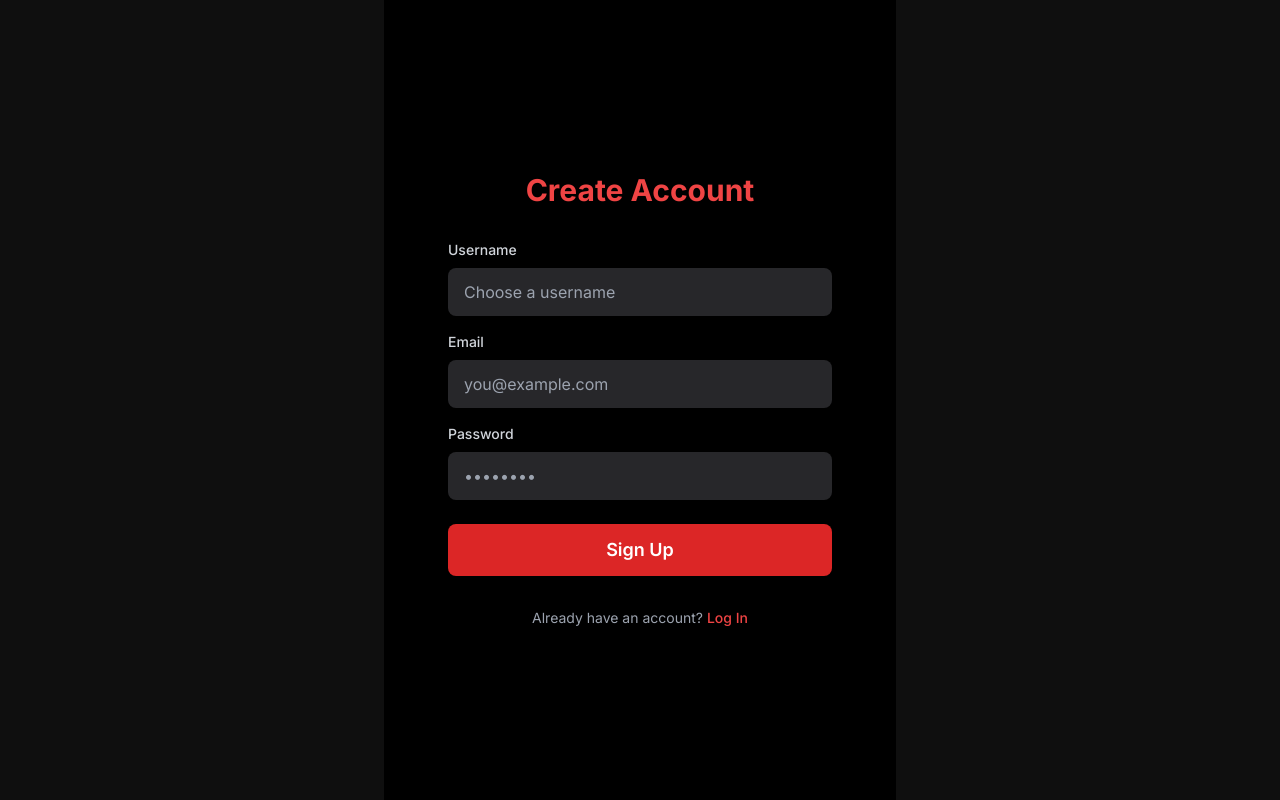
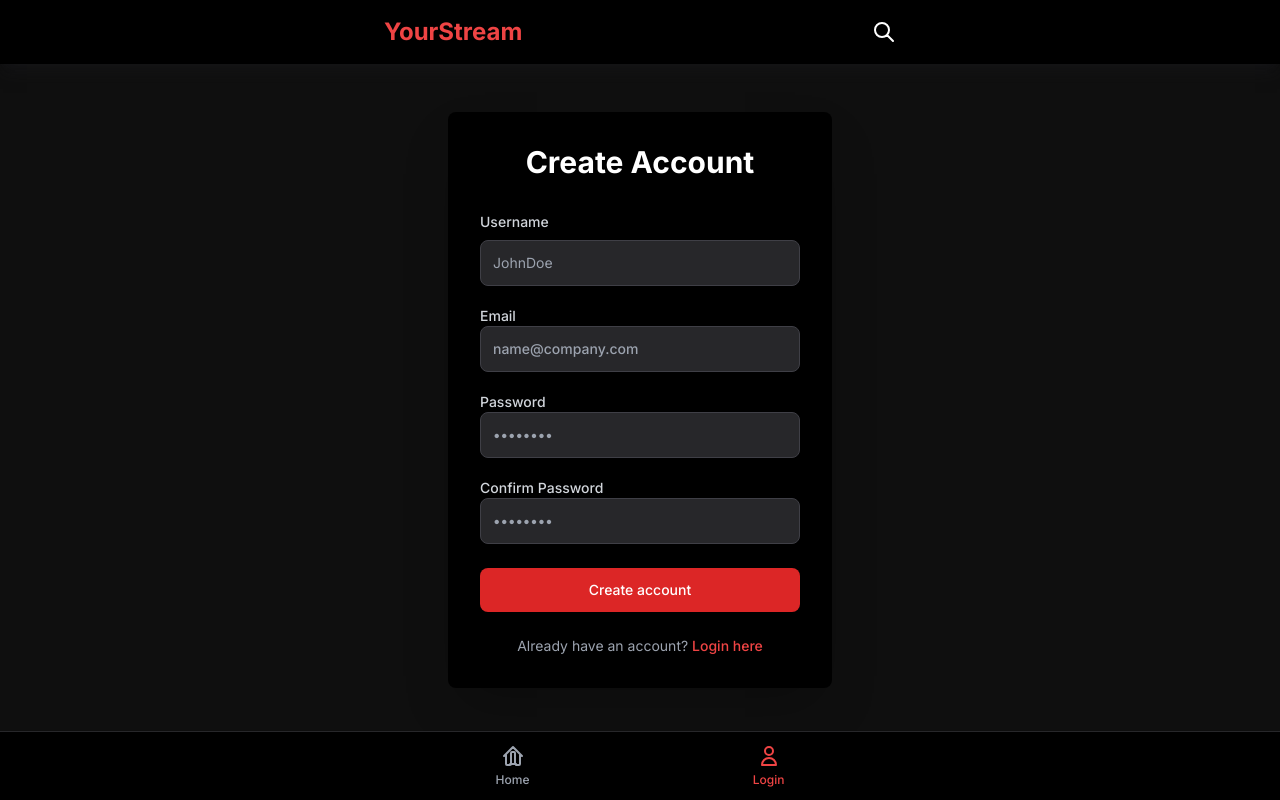
Before and after one commit to Appureddy143/infinity, a PHP site: page /register.php in a window 1280 px wide. Run offline with PHP 8.4, Linux system fonts and the light colour scheme; some libraries are stand-ins or nearby versions.

Commit message:
Update register.php

```diff
--- a/register.php
+++ b/register.php
@@ -1,58 +1,55 @@
 <?php
     session_start();
-    require_once 'db_connect.php';
-
-    // If user is already logged in, redirect to home
+    // If user is already logged in, redirect to profile
     if (isset($_SESSION['user_id'])) {
-        header("Location: index.php");
+        header("Location: profile.php");
         exit;
     }
 
+    require_once 'db_connect.php';
     $error = '';
     $success = '';
 
     if ($_SERVER["REQUEST_METHOD"] == "POST") {
-        $username = trim($_POST['username'] ?? '');
-        $email = trim($_POST['email'] ?? '');
-        $password = $_POST['password'] ?? '';
+        $username = trim($_POST['username']);
+        $email = trim($_POST['email']);
+        $password = $_POST['password'];
+        $password_confirm = $_POST['password_confirm'];
 
-        // --- Validation ---
         if (empty($username) || empty($email) || empty($password)) {
-            $error = 'Please fill in all fields.';
+            $error = "Please fill in all fields.";
+        } elseif ($password !== $password_confirm) {
+            $error = "Passwords do not match.";
+        } elseif (strlen($password) < 8) {
+            $error = "Password must be at least 8 characters long.";
         } elseif (!filter_var($email, FILTER_VALIDATE_EMAIL)) {
-            $error = 'Invalid email format.';
-        } elseif (strlen($password) < 6) {
-            $error = 'Password must be at least 6 characters long.';
+            $error = "Invalid email format.";
         } else {
             try {
                 // Check if email already exists
                 $stmt = $pdo->prepare("SELECT user_id FROM users WHERE email = ?");
                 $stmt->execute([$email]);
                 if ($stmt->fetch()) {
-                    $error = 'This email address is already registered.';
+                    $error = "An account with this email already exists.";
                 } else {
                     // Hash the password
-                    $hashed_password = password_hash($password, PASSWORD_DEFAULT);
+                    $password_hash = password_hash($password, PASSWORD_DEFAULT);
 
-                    // Insert new user (default is_admin to false)
-                    $stmt_insert = $pdo->prepare("INSERT INTO users (username, email, password) VALUES (?, ?, ?)");
-                    $stmt_insert->execute([$username, $email, $hashed_password]);
+                    // Insert new user
+                    $stmt = $pdo->prepare("INSERT INTO users (username, email, password_hash) VALUES (?, ?, ?)");
+                    $stmt->execute([$username, $email, $password_hash]);
 
-                    // Get the new user ID
-                    $user_id = $pdo->lastInsertId();
-
-                    // Automatically log the user in
-                    $_SESSION['user_id'] = $user_id;
-                    $_SESSION['username'] = $username;
-                    $_SESSION['is_admin'] = false; // Default for new registration
-
-                    // Redirect to home page
-                    header("Location: index.php");
-                    exit;
+                    $success = "Registration successful! You can now log in.";
+                    // Optionally, log the user in directly
+                    // $_SESSION['user_id'] = $pdo->lastInsertId();
+                    // $_SESSION['username'] = $username;
+                    // $_SESSION['is_admin'] = false; // Default
+                    // header("Location: index.php");
+                    // exit;
                 }
             } catch (PDOException $e) {
                 error_log($e->getMessage());
-                $error = 'An error occurred during registration. Please try again.';
+                $error = "A database error occurred. Please try again.";
             }
         }
     }
@@ -66,52 +63,106 @@
     <script src="https://cdn.tailwindcss.com"></script>
     <link href="https://fonts.googleapis.com/css2?family=Inter:wght@400;500;600;700&display=swap" rel="stylesheet">
     <style>
-        body {
-            font-family: 'Inter', sans-serif;
-            background-color: #0f0f0f;
-            color: #ffffff;
-        }
+        body { font-family: 'Inter', sans-serif; background-color: #0f0f0f; color: #ffffff; }
     </style>
 </head>
-<body class="antialiased">
+<body class="antialiased pb-24">
 
-    <div class="container mx-auto max-w-lg min-h-screen bg-black flex flex-col items-center justify-center p-6">
+    <!-- Header -->
+    <header class="bg-black sticky top-0 z-50 py-4 px-4 shadow-lg shadow-zinc-900/50">
+        <div class="container mx-auto max-w-lg flex justify-between items-center">
+            <h1 class="text-2xl font-bold text-red-500">YourStream</h1>
+            <!-- Search Icon -->
+            <button id="search-btn" class="text-white hover:text-red-500 transition-colors duration-200">
+                <svg xmlns="http://www.w3.org/2000/svg" class="h-6 w-6" fill="none" viewBox="0 0 24 24" stroke="currentColor">
+                    <path stroke-linecap="round" stroke-linejoin="round" stroke-width="2" d="M21 21l-6-6m2-5a7 7 0 11-14 0 7 7 0 0114 0z" />
+                </svg>
+            </button>
+        </div>
+    </header>
 
-        <h1 class="text-3xl font-bold text-red-500 mb-8">Create Account</h1>
+    <!-- Search Bar (Hidden by default) -->
+    <div id="search-bar" class="hidden bg-zinc-900 p-4 sticky top-[64px] z-40">
+        <form action="search.php" method="GET" class="container mx-auto max-w-lg">
+            <input type="search" name="q" class="w-full bg-zinc-800 text-white placeholder-gray-400 rounded-lg py-3 px-4 focus:outline-none focus:ring-2 focus:ring-red-500" placeholder="Search for movies or series...">
+        </form>
+    </div>
 
-        <form action="register.php" method="POST" class="w-full max-w-sm">
+    <!-- Main Content -->
+    <main class="container mx-auto max-w-lg p-4 pt-12">
+        <div class="bg-black p-8 rounded-lg shadow-2xl max-w-sm mx-auto">
+            <h2 class="text-3xl font-bold text-center text-white mb-8">Create Account</h2>
 
             <?php if ($error): ?>
-                <div class="bg-red-900 border border-red-700 text-red-100 px-4 py-3 rounded-lg relative mb-4" role="alert">
+                <div class="bg-red-900 border border-red-700 text-red-100 px-4 py-3 rounded-lg relative mb-6" role="alert">
                     <span class="block sm:inline"><?php echo htmlspecialchars($error); ?></span>
                 </div>
             <?php endif; ?>
 
-            <div class="mb-4">
-                <label for="username" class="block text-sm font-medium text-gray-300 mb-2">Username</label>
-                <input type="text" id="username" name="username" class="w-full bg-zinc-800 text-white placeholder-gray-400 rounded-lg py-3 px-4 focus:outline-none focus:ring-2 focus:ring-red-500" placeholder="Choose a username" required>
+            <?php if ($success): ?>
+                <div classm="bg-green-900 border border-green-700 text-green-100 px-4 py-3 rounded-lg relative mb-6" role="alert">
+                    <span class="block sm:inline"><?php echo htmlspecialchars($success); ?></span>
+                    <a href="login.php" class="block text-center mt-2 font-semibold text-green-200 hover:text-white">Go to Login &rarr;</a>
                 </div>
-
-            <div class="mb-4">
-                <label for="email" class="block text-sm font-medium text-gray-300 mb-2">Email</label>
-                <input type="email" id="email" name="email" class="w-full bg-zinc-800 text-white placeholder-gray-400 rounded-lg py-3 px-4 focus:outline-none focus:ring-2 focus:ring-red-500" placeholder="you@example.com" required>
+            <?php else: ?>
+                <form action="register.php" method="POST">
+                    <div class="mb-5">
+                        <label for="username" class="block mb-2 text-sm font-medium text-gray-300">Username</label>
+                        <input type="text" id="username" name="username" class="bg-zinc-800 border border-zinc-700 text-white text-sm rounded-lg focus:ring-red-500 focus:border-red-500 block w-full p-3" placeholder="JohnDoe" required>
                     </div>
-
+                    <div class="mb-5">
+                        <label for="email" class="block mb-2 text-sm font-medium text-gray-300">Email</lebel>
+                        <input type="email" id="email" name="email" class="bg-zinc-800 border border-zinc-700 text-white text-sm rounded-lg focus:ring-red-500 focus:border-red-500 block w-full p-3" placeholder="name@company.com" required>
+                    </div>
+                    <div class="mb-5">
+                        <label for="password" class="block mb-2 text-sm font-medium text-gray-300">Password</lebel>
+                        <input type="password" id="password" name="password" class="bg-zinc-800 border border-zinc-700 text-white text-sm rounded-lg focus:ring-red-500 focus:border-red-500 block w-full p-3" placeholder="••••••••" required>
+                    </div>
                     <div class="mb-6">
-                <label for="password" class="block text-sm font-medium text-gray-300 mb-2">Password</label>
-                <input type="password" id="password" name="password" class="w-full bg-zinc-800 text-white placeholder-gray-400 rounded-lg py-3 px-4 focus:outline-none focus:ring-2 focus:ring-red-500" placeholder="••••••••" required>
+                        <label for="password_confirm" class="block mb-2 text-sm font-medium text-gray-300">Confirm Password</lebel>
+                        <input type="password" id="password_confirm" name="password_confirm" class="bg-zinc-800 border border-zinc-700 text-white text-sm rounded-lg focus:ring-red-500 focus:border-red-500 block w-full p-3" placeholder="••••••••" required>
                     </div>
-
-            <button type="submit" class="w-full bg-red-600 hover:bg-red-700 text-white font-semibold py-3 rounded-lg text-lg transition-colors duration-200">
-                Sign Up
+                    <button type="submit" class="w-full text-white bg-red-600 hover:bg-red-700 focus:ring-4 focus:outline-none focus:ring-red-800 font-medium rounded-lg text-sm px-5 py-3 text-center transition-colors duration-200">
+                        Create account
                     </button>
                 </form>
+            <?php endif; ?>
 
-        <p class="mt-8 text-sm text-gray-400">
-            Already have an account?
-            <a href="login.php" class="font-medium text-red-500 hover:text-red-400">Log In</a>
+            <p class="text-sm text-center text-gray-400 mt-6">
+                Already have an account? <a href="login.php" class="font-medium text-red-500 hover:underline">Login here</a>
             </p>
         </div>
+    </main>
 
+    <!-- Bottom Navigation -->
+    <nav class="fixed bottom-0 left-0 right-0 bg-black border-t border-zinc-800 shadow-lg z-50">
+        <div class="container mx-auto max-w-lg flex justify-around py-3">
+            <!-- Home -->
+            <a href="index.php" class="flex flex-col items-center justify-center text-gray-400 hover:text-red-500 transition-colors duration-200">
+                <svg xmlns="http://www.w3.org/2000/svg" class="h-6 w-6" fill="none" viewBox="0 0 24 24" stroke="currentColor">
+                    <path stroke-linecap="round" stroke-linejoin="round" stroke-width="2" d="M3 12l2-2m0 0l7-7 7 7M5 10v10a1 1 0 001 1h3m10-11l2 2m-2-2v10a1 1 0 01-1 1h-3m-6 0a1 1 0 001-1V9a1 1 0 011-1h2a1 1 0 011 1v10a1 1 0 001 1m-6 0h6" />
+                </svg>
+                <span class="text-xs font-medium mt-1">Home</span>
+            </a>
+
+            <!-- Profile -->
+            <a href="login.php" class="flex flex-col items-center justify-center text-red-500"> <!-- Active Link -->
+                <svg xmlns="http://www.w3.org/2000/svg" class="h-6 w-6" fill="none" viewBox="0 0 24 24" stroke="currentColor">
+                    <path stroke-linecap="round" stroke-linejoin="round" stroke-width="2" d="M16 7a4 4 0 11-8 0 4 4 0 018 0zM12 14a7 7 0 00-7 7h14a7 7 0 00-7-7z" />
+                </svg>
+                <span class="text-xs font-medium mt-1">Login</span>
+            </a>
+        </div>
+    </nav>
+
+    <script>
+        document.addEventListener('DOMContentLoaded', () => {
+            const searchBtn = document.getElementById('search-btn');
+            const searchBar = document.getElementById('search-bar');
+            searchBtn.addEventListener('click', () => {
+                searchBar.classList.toggle('hidden');
+            });
+        });
+    </script>
 </body>
 </html>
```
Lines whose indentation alone changed are shown as unchanged.
